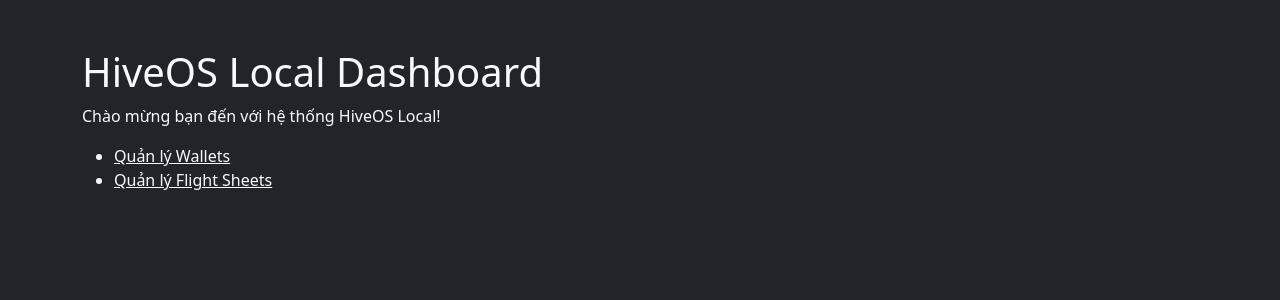
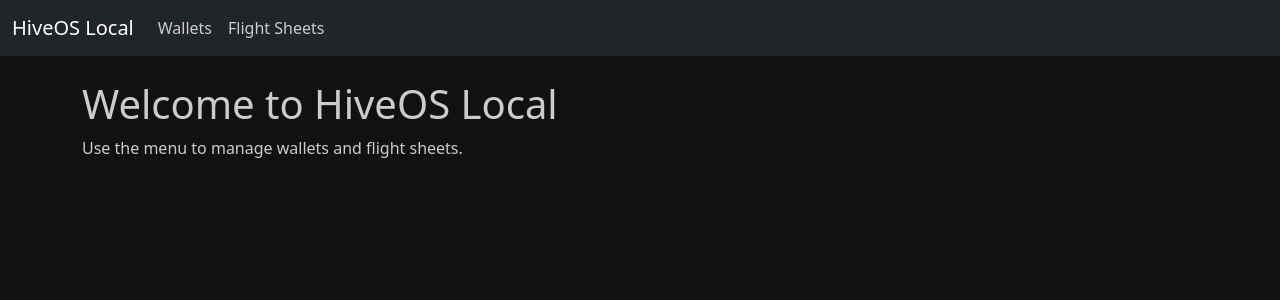
Before and after one commit to kecodon/project-root, a FastAPI app: page / in a window 1280 px wide. Shown: the top 300 px of the page. Run offline with FastAPI, Linux system fonts and the light colour scheme.

Commit message:
Update index.html

```diff
--- a/templates/index.html
+++ b/templates/index.html
@@ -1,19 +1,31 @@
-<!-- templates/index.html -->
 <!DOCTYPE html>
 <html lang="en">
 <head>
   <meta charset="UTF-8">
-  <title>Dashboard - HiveOS Local</title>
+  <meta name="viewport" content="width=device-width, initial-scale=1.0">
+  <title>HiveOS Local</title>
   <link href="https://cdn.jsdelivr.net/npm/bootstrap@5.3.0/dist/css/bootstrap.min.css" rel="stylesheet">
+  <style>
+    body { background-color: #111; color: #ccc; }
+    .nav-link { color: #ccc; }
+    .nav-link:hover { color: #fff; }
+  </style>
 </head>
-<body class="bg-dark text-light">
-  <div class="container mt-5">
-    <h1>HiveOS Local Dashboard</h1>
-    <p>Chào mừng bạn đến với hệ thống HiveOS Local!</p>
-    <ul>
-      <li><a href="/wallets" class="text-light">Quản lý Wallets</a></li>
-      <li><a href="/flight_sheets" class="text-light">Quản lý Flight Sheets</a></li>
-    </ul>
+<body>
+  <nav class="navbar navbar-expand-lg navbar-dark bg-dark">
+    <div class="container-fluid">
+      <a class="navbar-brand" href="/">HiveOS Local</a>
+      <div class="collapse navbar-collapse">
+        <ul class="navbar-nav me-auto mb-2 mb-lg-0">
+          <li class="nav-item"><a class="nav-link" href="/wallets">Wallets</a></li>
+          <li class="nav-item"><a class="nav-link" href="/flight_sheets">Flight Sheets</a></li>
+        </ul>
+      </div>
+    </div>
+  </nav>
+  <div class="container py-4">
+    <h1>Welcome to HiveOS Local</h1>
+    <p>Use the menu to manage wallets and flight sheets.</p>
   </div>
 </body>
 </html>
```
